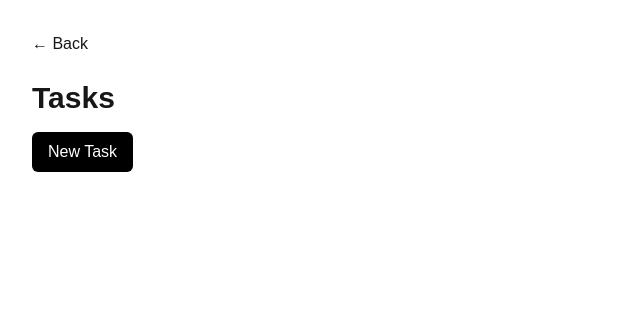
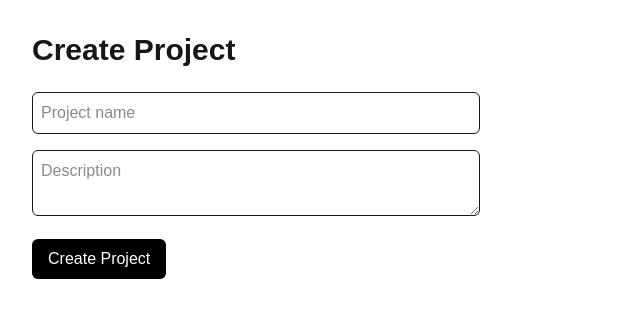
Before and after one commit to hayderalhatemi/devlog, a Next.js app in the folder frontend/: page /teams/1/projects/new in a window 1280 px wide. Before the commit this address had no page. Shown: the top 318 px of the page, without its empty margins (0-640 px from the left). Built offline with nearby package versions, Linux system fonts and the light colour scheme.

Commit message:
feat: add project creation

```diff
--- a/frontend/src/app/teams/[teamId]/page.tsx
+++ b/frontend/src/app/teams/[teamId]/page.tsx
@@ -49,6 +49,13 @@ export default function TeamPage() {
 
       <h1 className="text-3xl font-bold">Projects</h1>
 
+      <button
+        onClick={() => router.push(`/teams/${params.teamId}/projects/new`)}
+        className="mt-4 cursor-pointer rounded-md bg-black px-4 py-2 text-white"
+      >
+        New Project
+      </button>
+
       <div className="mt-6 space-y-3">
         {projects.map((project) => (
           <div
--- /dev/null
+++ b/frontend/src/app/teams/[teamId]/projects/new/page.tsx
@@ -0,0 +1,75 @@
+"use client";
+
+import { FormEvent, useState } from "react";
+import { useParams, useRouter } from "next/navigation";
+
+export default function NewProjectPage() {
+  const router = useRouter();
+  const params = useParams<{ teamId: string }>();
+
+  const [name, setName] = useState("");
+  const [description, setDescription] = useState("");
+
+  async function handleSubmit(event: FormEvent<HTMLFormElement>) {
+    event.preventDefault();
+
+    const token = localStorage.getItem("token");
+
+    if (!token) {
+      router.replace("/login");
+      return;
+    }
+
+    const response = await fetch(
+      `${process.env.NEXT_PUBLIC_API_URL}/api/teams/${params.teamId}/projects`,
+      {
+        method: "POST",
+        headers: {
+          "Content-Type": "application/json",
+          Authorization: `Bearer ${token}`,
+        },
+        body: JSON.stringify({
+          name,
+          description,
+        }),
+      },
+    );
+
+    const data = await response.json();
+
+    if (data.success) {
+      router.push(`/teams/${params.teamId}`);
+    }
+  }
+
+  return (
+    <main className="p-8">
+      <h1 className="text-3xl font-bold">Create Project</h1>
+
+      <form onSubmit={handleSubmit} className="mt-6 max-w-md space-y-4">
+        <input
+          type="text"
+          placeholder="Project name"
+          value={name}
+          onChange={(event) => setName(event.target.value)}
+          required
+          className="w-full rounded-md border p-2"
+        />
+
+        <textarea
+          placeholder="Description"
+          value={description}
+          onChange={(event) => setDescription(event.target.value)}
+          className="w-full rounded-md border p-2"
+        />
+
+        <button
+          type="submit"
+          className="cursor-pointer rounded-md bg-black px-4 py-2 text-white"
+        >
+          Create Project
+        </button>
+      </form>
+    </main>
+  );
+}
```
